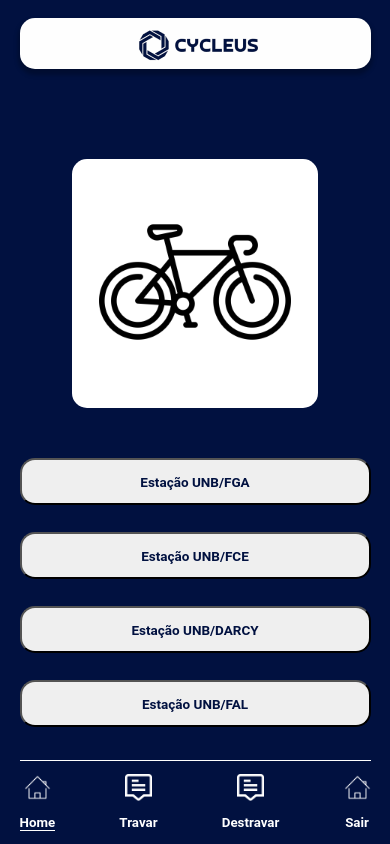
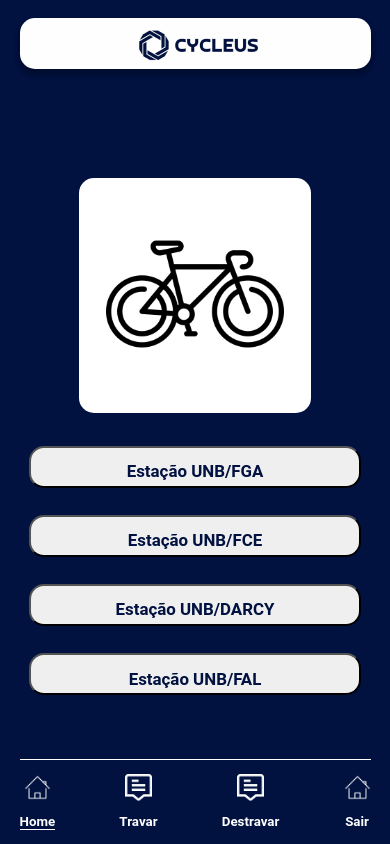
Before and after one commit to yuriAlves5/PI2_CYCLEUS_FRONTEND, a React (Create React App) app: page /station in a window 390 px wide. Built offline with nearby package versions, Linux system fonts and the light colour scheme.

Commit message:
css changes

```diff
--- a/package.json
+++ b/package.json
@@ -22,10 +22,10 @@
     "react-router-dom": "^6.14.0",
     "react-scripts": "5.0.1",
     "react-toastify": "^9.1.3",
+    "reactjs-popup": "^2.0.5",
     "sass": "^1.63.4",
     "sass-loader": "^13.3.2",
     "style-loader": "^3.3.3",
-    "reactjs-popup": "^2.0.5",
     "styled-components": "^6.0.0-rc.3",
     "web-vitals": "^2.1.0",
     "yup": "^1.2.0"
--- a/src/pages/login/login.scss
+++ b/src/pages/login/login.scss
@@ -91,7 +91,6 @@ form{
         display: flex;
         flex-direction: column;
         align-items: center;
-        padding: 5rem 1rem;
         background-color: var(--marine);
     }
 
--- a/src/pages/register/index.js
+++ b/src/pages/register/index.js
@@ -4,6 +4,7 @@ import React from 'react';
 
 import { useForm } from "react-hook-form";
 import { useNavigate } from 'react-router-dom';
+import Header from "../../components/Header";
 
 const Register = () => {
 
@@ -52,6 +53,7 @@ const Register = () => {
   return (
     <div className="register-wrapper">
       <div className="register-container">
+        <Header></Header>
 
        <div className="register-title">
             <h2>
--- a/src/pages/register/register.scss
+++ b/src/pages/register/register.scss
@@ -80,6 +80,7 @@
         flex-direction: column;
         align-items: center;
         padding: 5rem 1rem;
+        padding-top: 3rem;
         background-color: var(--marine);
     }
 
--- a/src/pages/station/station.scss
+++ b/src/pages/station/station.scss
@@ -2,7 +2,7 @@
 .station-wrapper{
     width: 100%;
 
-    height: 100vh;
+    height: 100%;
 
     background-color: var(--marine);
     display: flex;
@@ -18,11 +18,11 @@
         flex-direction: column;
         justify-content: center;
 
-        width: 90%;
+        width: 85vw;
         max-width: 1200px;
-        height: 100%;
+        height: 70vh;
 
-        padding: 4rem 0 0 0;
+        padding: 3rem 0 0 0;
 
         .stations-buttons{
             display: grid;
@@ -32,9 +32,10 @@
 
 
             button{
-                width: 100%;
+                width: 85vw;
+                height: 5vh;
                 padding: 2rem 0;
-                font-size: 2rem;
+                font-size: 2vh;
                 font-weight: bold;
                 border-radius: 15px;
                 color: var(--marine);
@@ -88,7 +89,7 @@
 
                 button{
                     padding: 1rem 0;
-                    font-size: 1rem;
+                    font-size: 2vh;
                 }
 
 
```
